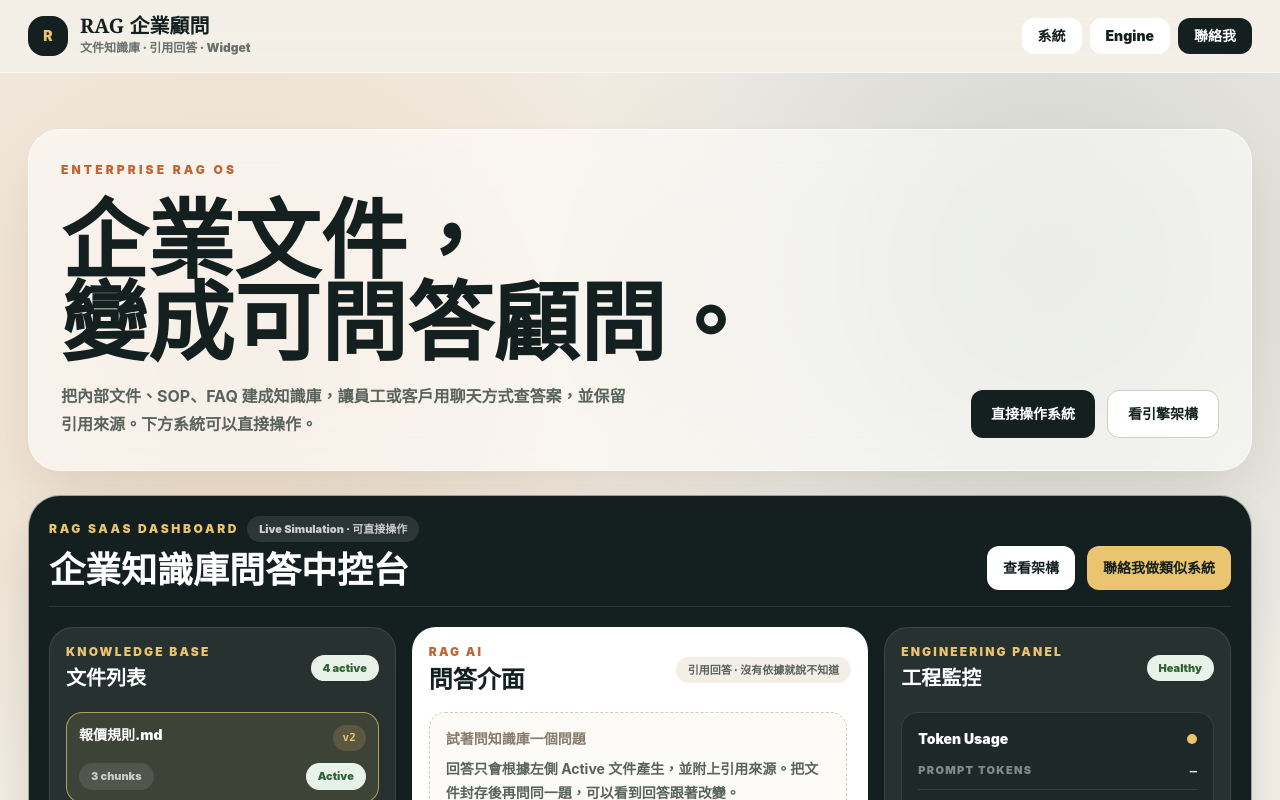
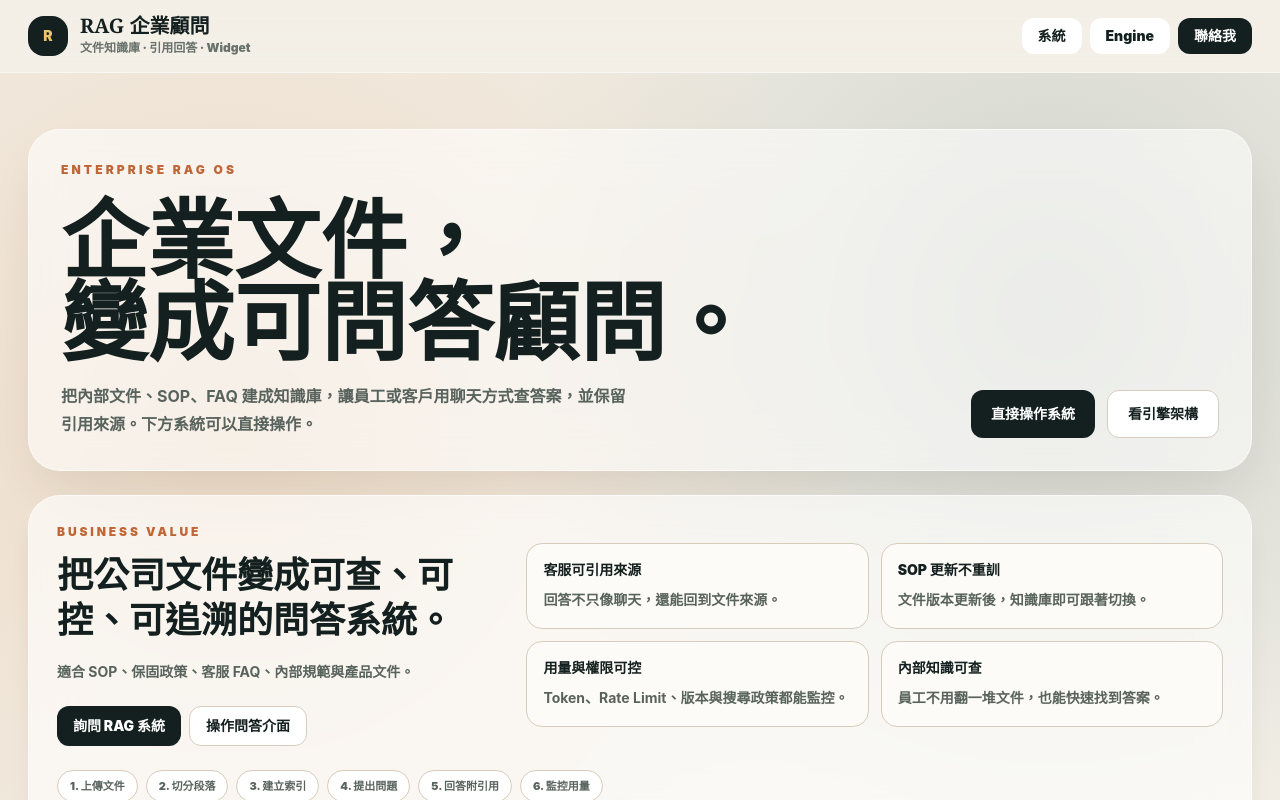
Before and after one commit to QingyuJin/qingyu-web-studio, a React (Vite) app: page /works/rag-consultant in a window 1280 px wide. Shown: the top 800 px of the page. Built offline with nearby package versions, Linux system fonts and the light colour scheme.

Commit message:
strengthen flagship case pages

```diff
--- a/src/RagConsultant.jsx
+++ b/src/RagConsultant.jsx
@@ -477,6 +477,8 @@ function RagConsultant() {
             </div>
           </section>
 
+          <RagProjectBrief />
+
           <section id="demo" className="scroll-mt-24 rounded-[2rem] border border-white/60 bg-[#14201f] p-4 text-white shadow-2xl shadow-[#14201f]/20 md:p-5">
             <div className="flex flex-col gap-4 border-b border-white/10 pb-4 md:flex-row md:items-end md:justify-between">
               <div>
@@ -879,6 +881,53 @@ function RagConsultant() {
   )
 }
 
+function RagProjectBrief() {
+  const values = [
+    ["客服可引用來源", "回答不只像聊天，還能回到文件來源。"],
+    ["SOP 更新不重訓", "文件版本更新後，知識庫即可跟著切換。"],
+    ["用量與權限可控", "Token、Rate Limit、版本與搜尋政策都能監控。"],
+    ["內部知識可查", "員工不用翻一堆文件，也能快速找到答案。"],
+  ]
+  const flow = ["上傳文件", "切分段落", "建立索引", "提出問題", "回答附引用", "監控用量"]
+
+  return (
+    <section className="rounded-[2rem] border border-white/60 bg-white/64 p-6 shadow-xl shadow-[#3e2b1e]/8 backdrop-blur-xl md:p-7">
+      <div className="grid gap-6 lg:grid-cols-[0.78fr_1.22fr] lg:items-center">
+        <div>
+          <p className="text-xs font-black uppercase tracking-[0.24em] text-[#bf6536]">Business Value</p>
+          <h2 className="mt-3 font-serif text-3xl font-black leading-tight md:text-4xl">把公司文件變成可查、可控、可追溯的問答系統。</h2>
+          <p className="mt-4 text-sm font-bold leading-7 text-[#59635d]">
+            適合 SOP、保固政策、客服 FAQ、內部規範與產品文件。
+          </p>
+          <div className="mt-5 flex flex-wrap gap-2">
+            <Link to="/contact?case=RAG 企業知識庫" className="inline-flex min-h-10 items-center rounded-xl bg-[#14201f] px-4 text-sm font-black text-white">
+              詢問 RAG 系統
+            </Link>
+            <a href="#demo" className="inline-flex min-h-10 items-center rounded-xl border border-[#d7cbbb] bg-white px-4 text-sm font-black text-[#14201f]">
+              操作問答介面
+            </a>
+          </div>
+        </div>
+        <div className="grid gap-3 md:grid-cols-2">
+          {values.map(([title, text]) => (
+            <div key={title} className="rounded-2xl border border-[#d7cbbb] bg-[#fdfbf7] p-4">
+              <p className="text-sm font-black text-[#14201f]">{title}</p>
+              <p className="mt-2 text-sm font-bold leading-6 text-[#59635d]">{text}</p>
+            </div>
+          ))}
+        </div>
+      </div>
+      <div className="mt-6 flex flex-wrap gap-2">
+        {flow.map((item, index) => (
+          <span key={item} className="rounded-full border border-[#d7cbbb] bg-white px-3 py-1.5 text-[11px] font-black text-[#59635d]">
+            {index + 1}. {item}
+          </span>
+        ))}
+      </div>
+    </section>
+  )
+}
+
 function Typewriter({ text }) {
   const [length, setLength] = useState(0)
 
--- a/src/WholesaleOrdering.jsx
+++ b/src/WholesaleOrdering.jsx
@@ -372,6 +372,7 @@ function WholesaleOrdering() {
 
       <Header mode={mode} setMode={changeMode} onSubmit={requestSubmitOrder} />
       <ModeHero mode={mode} openOrders={unshippedOrders.length} shippedOrders={shippedOrders.length} monthTotal={monthTotal} />
+      <WholesaleProjectBrief />
 
       {mode === "client" ? (
         <ClientMode
@@ -465,6 +466,55 @@ function WholesaleOrdering() {
         />
       ) : null}
     </main>
+  )
+}
+
+function WholesaleProjectBrief() {
+  const facts = [
+    ["適合", "批發商、團購、食材供應、B2B 電商"],
+    ["客戶端", "手機看商品、專屬價格、歷史訂單、本月金額"],
+    ["後台端", "訂單、數量修正、出貨狀態、缺貨備註"],
+    ["月結", "依客戶彙整訂單與總額，月底對帳更快"],
+  ]
+  const flow = ["客戶下單", "後台收單", "出貨前修量", "產生叫貨單", "更新出貨", "月結對帳"]
+
+  return (
+    <section className="mx-auto max-w-7xl px-4 pb-4 md:px-7">
+      <div className="rounded-[1.5rem] border border-[#decfb7] bg-[#fffaf2]/88 p-5 shadow-sm backdrop-blur">
+        <div className="grid gap-5 lg:grid-cols-[0.8fr_1.2fr] lg:items-center">
+          <div>
+            <p className="text-xs font-black uppercase tracking-[0.22em] text-[#c76532]">B2B Ordering Case</p>
+            <h2 className="mt-2 font-serif text-2xl font-black text-[#2d231d] md:text-3xl">不是購物車，是批發流程系統。</h2>
+            <p className="mt-3 text-sm font-bold leading-7 text-[#725f50]">
+              客戶自行下單，老闆從後台統一修量、出貨、叫貨與月結。
+            </p>
+          </div>
+          <div className="grid gap-3 md:grid-cols-2">
+            {facts.map(([label, value]) => (
+              <div key={label} className="rounded-2xl border border-[#ead9bf] bg-white/70 p-4">
+                <p className="text-[11px] font-black text-[#c76532]">{label}</p>
+                <p className="mt-1 text-sm font-black leading-6 text-[#2d231d]">{value}</p>
+              </div>
+            ))}
+          </div>
+        </div>
+        <div className="mt-5 flex flex-wrap gap-2">
+          {flow.map((item, index) => (
+            <span key={item} className="rounded-full border border-[#ead9bf] bg-white px-3 py-1.5 text-[11px] font-black text-[#4f4035]">
+              {index + 1}. {item}
+            </span>
+          ))}
+        </div>
+        <div className="mt-5 flex flex-wrap gap-2">
+          <Link to="/contact?case=批發訂貨系統" className="inline-flex min-h-10 items-center rounded-xl bg-[#263f31] px-4 text-sm font-black text-white">
+            詢問批發系統
+          </Link>
+          <Link to="/works" className="inline-flex min-h-10 items-center rounded-xl border border-[#decfb7] bg-white px-4 text-sm font-black text-[#263f31]">
+            回作品庫
+          </Link>
+        </div>
+      </div>
+    </section>
   )
 }
 
--- a/src/site/Pages.jsx
+++ b/src/site/Pages.jsx
@@ -30,7 +30,7 @@ function PageShell({ page, eyebrow = "Qingyu Web Studio", title, intro, actions,
                 {actions}
                 {page?.path?.startsWith("/works/") ? (
                   <Link
-                    to="/contact"
+                    to={`/contact?case=${encodeURIComponent(title || "")}`}
                     className="inline-flex min-h-11 items-center justify-center rounded-md border border-[#0d6b62] bg-[#eef7f4] px-5 text-sm font-black text-[#0d6b62] transition hover:bg-[#dff1ec]"
                   >
                     找我做類似系統
@@ -514,6 +514,8 @@ export function WorkDetailPage() {
         <WorkShowcase project={project} />
       </section>
 
+      {isXinjiangProject ? <XinjiangProjectBrief /> : null}
+
       <section id="demo" className="mx-auto max-w-6xl scroll-mt-24 px-4 pt-8">
         <div className="grid gap-5">
           <div className="rounded-xl border border-[#e3ded3] bg-white p-5">
@@ -799,6 +801,59 @@ export function WorkDetailPage() {
         </div>
       </section>
     </PageShell>
+  )
+}
+
+function XinjiangProjectBrief() {
+  const facts = [
+    ["類型", "真實上線案例"],
+    ["產業", "泥作 / 工程服務"],
+    ["內容", "品牌官網 + 詢價 + 案件後台"],
+    ["工期", "約 3–4 週"],
+    ["預算", "類似系統 30,000 元起"],
+    ["狀態", "正式營運"],
+  ]
+  const beforeAfter = [
+    ["改版前", "客戶多從 Pro360 或 LINE 詢問，服務與案例不容易被完整看見。"],
+    ["改版後", "品牌官網展示服務與案例，詢價資料可導入 BuildFlow 後台追蹤。"],
+    ["交付重點", "手機版詢價、案例照片、服務分類、線上聯絡與後台收件流程。"],
+  ]
+
+  return (
+    <section className="mx-auto max-w-6xl px-4 pt-8">
+      <div className="rounded-2xl border border-[#e3ded3] bg-white p-5 md:p-6">
+        <div className="grid gap-7 lg:grid-cols-[0.8fr_1.2fr]">
+          <div>
+            <p className="text-xs font-black uppercase tracking-[0.22em] text-[#0d6b62]">Project Data</p>
+            <h2 className="mt-3 font-['Noto_Serif_TC',serif] text-3xl font-black text-[#111c22]">鑫匠專案資料</h2>
+            <div className="mt-5 grid gap-2 sm:grid-cols-2">
+              {facts.map(([label, value]) => (
+                <div key={label} className="rounded-xl border border-[#e3ded3] bg-[#faf8f3] p-3">
+                  <p className="text-[11px] font-black text-[#0d6b62]">{label}</p>
+                  <p className="mt-1 text-sm font-black text-[#111c22]">{value}</p>
+                </div>
+              ))}
+            </div>
+          </div>
+          <div className="grid gap-3">
+            {beforeAfter.map(([title, text]) => (
+              <div key={title} className="rounded-xl border border-[#e3ded3] bg-[#faf8f3] p-4">
+                <p className="text-sm font-black text-[#111c22]">{title}</p>
+                <p className="mt-2 text-sm font-bold leading-7 text-[#52605c]">{text}</p>
+              </div>
+            ))}
+            <div className="flex flex-wrap gap-2 pt-1">
+              <a href="https://xinjiang-website.vercel.app/" target="_blank" rel="noreferrer" className="inline-flex min-h-10 items-center rounded-lg bg-[#111c22] px-4 text-sm font-black text-white">
+                打開正式網站
+              </a>
+              <Link to="/contact?case=鑫匠工程" className="inline-flex min-h-10 items-center rounded-lg border border-[#cfd7d3] bg-white px-4 text-sm font-black text-[#111c22]">
+                詢問類似案例
+              </Link>
+            </div>
+          </div>
+        </div>
+      </div>
+    </section>
   )
 }
 
```
